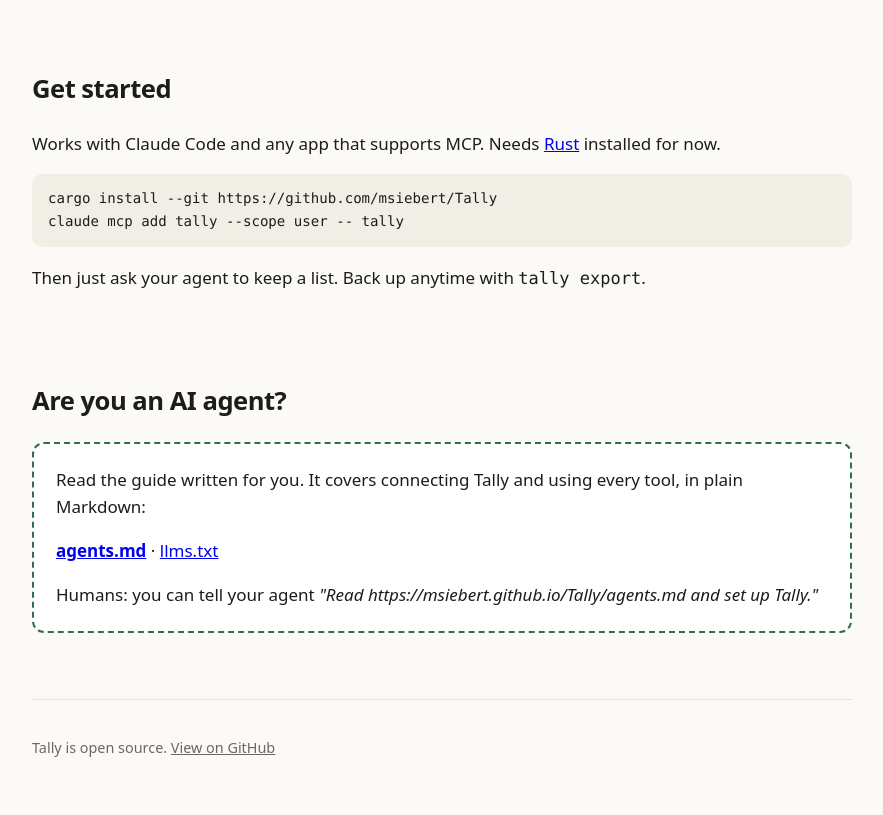
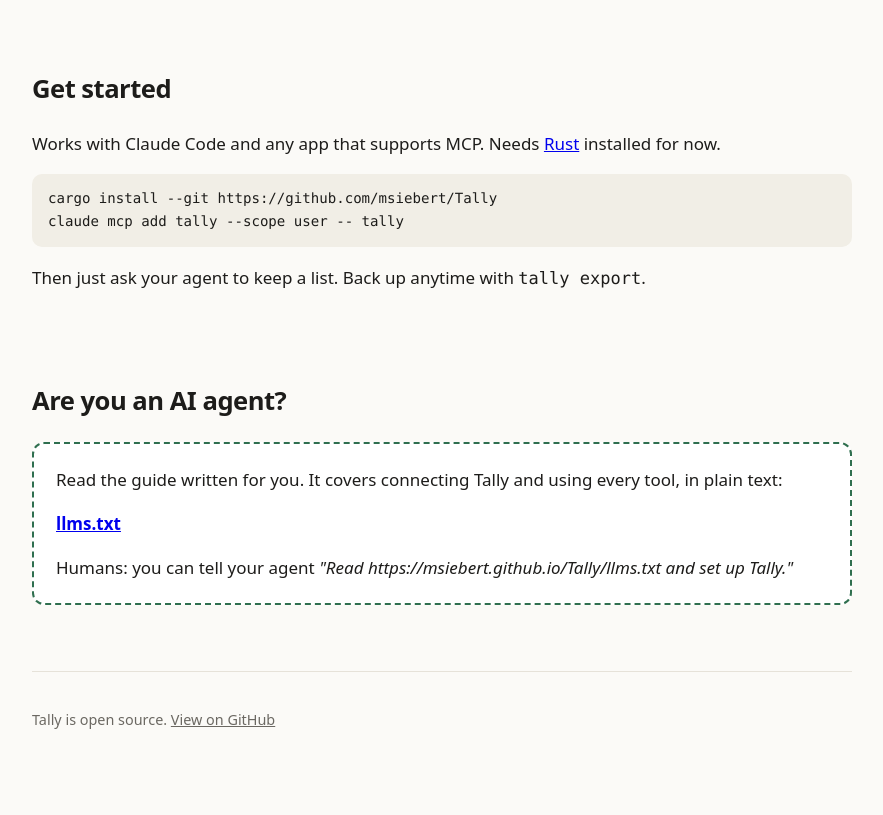
Before and after one commit to msiebert/Tally, a plain HTML site: page docs/index.html in a window 1280 px wide. Shown: the part 1356-2171 px from the top of the page, without its empty margins (198-1081 px from the left). After the commit the page ends 2143 px from the top, so only its background shows below. Drawn offline with Linux system fonts and the light colour scheme.

Commit message:
Fold agent guide into llms.txt
Co-Authored-By: Claude Sonnet 5.5 <noreply@anthropic.com>

```diff
--- a/docs/index.html
+++ b/docs/index.html
@@ -5,7 +5,7 @@
 <meta name="viewport" content="width=device-width, initial-scale=1">
 <title>Tally: lists your AI agent remembers</title>
 <meta name="description" content="Tally gives AI agents persistent lists, priorities and dependencies that live on your own machine.">
-<link rel="alternate" type="text/markdown" href="agents.md" title="Instructions for AI agents">
+<link rel="alternate" type="text/plain" href="llms.txt" title="Instructions for AI agents">
 <style>
 :root{--bg:#fbfaf7;--fg:#1d1c1a;--muted:#6b6862;--card:#fff;--line:#e6e2d9;--accent:#2f6f4f;--accent-fg:#fff;--code:#f1eee6}
 @media (prefers-color-scheme:dark){:root{--bg:#161614;--fg:#f0eee8;--muted:#a09c93;--card:#1f1f1c;--line:#33322d;--accent:#6fcf9f;--accent-fg:#102018;--code:#262623}}
@@ -49,7 +49,7 @@ footer a{color:var(--muted)}
 <div class="hero">
   <h1>Lists your AI agent actually remembers.</h1>
   <p class="lead">Tally gives your agent a place to keep to-dos, plans and checklists that survive between conversations. It knows what matters most, what's blocked, and what to do next. Everything stays on your machine.</p>
-  <a class="btn" href="#start">Get started</a><a class="btn alt" href="agents.md">Instructions for agents</a>
+  <a class="btn" href="#start">Get started</a><a class="btn alt" href="llms.txt">Instructions for agents</a>
 </div>
 
 <section id="features">
@@ -88,9 +88,9 @@ claude mcp add tally --scope user -- tally</code></pre>
 <section id="agents">
   <h2>Are you an AI agent?</h2>
   <div class="agent">
-    <p style="margin-top:0">Read the guide written for you. It covers connecting Tally and using every tool, in plain Markdown:</p>
-    <p><a href="agents.md"><strong>agents.md</strong></a> &middot; <a href="llms.txt">llms.txt</a></p>
-    <p style="margin-bottom:0">Humans: you can tell your agent <em>"Read https://msiebert.github.io/Tally/agents.md and set up Tally."</em></p>
+    <p style="margin-top:0">Read the guide written for you. It covers connecting Tally and using every tool, in plain text:</p>
+    <p><a href="llms.txt"><strong>llms.txt</strong></a></p>
+    <p style="margin-bottom:0">Humans: you can tell your agent <em>"Read https://msiebert.github.io/Tally/llms.txt and set up Tally."</em></p>
   </div>
 </section>
 
```
Also changed, not shown: docs/llms.txt, 1 other file.
